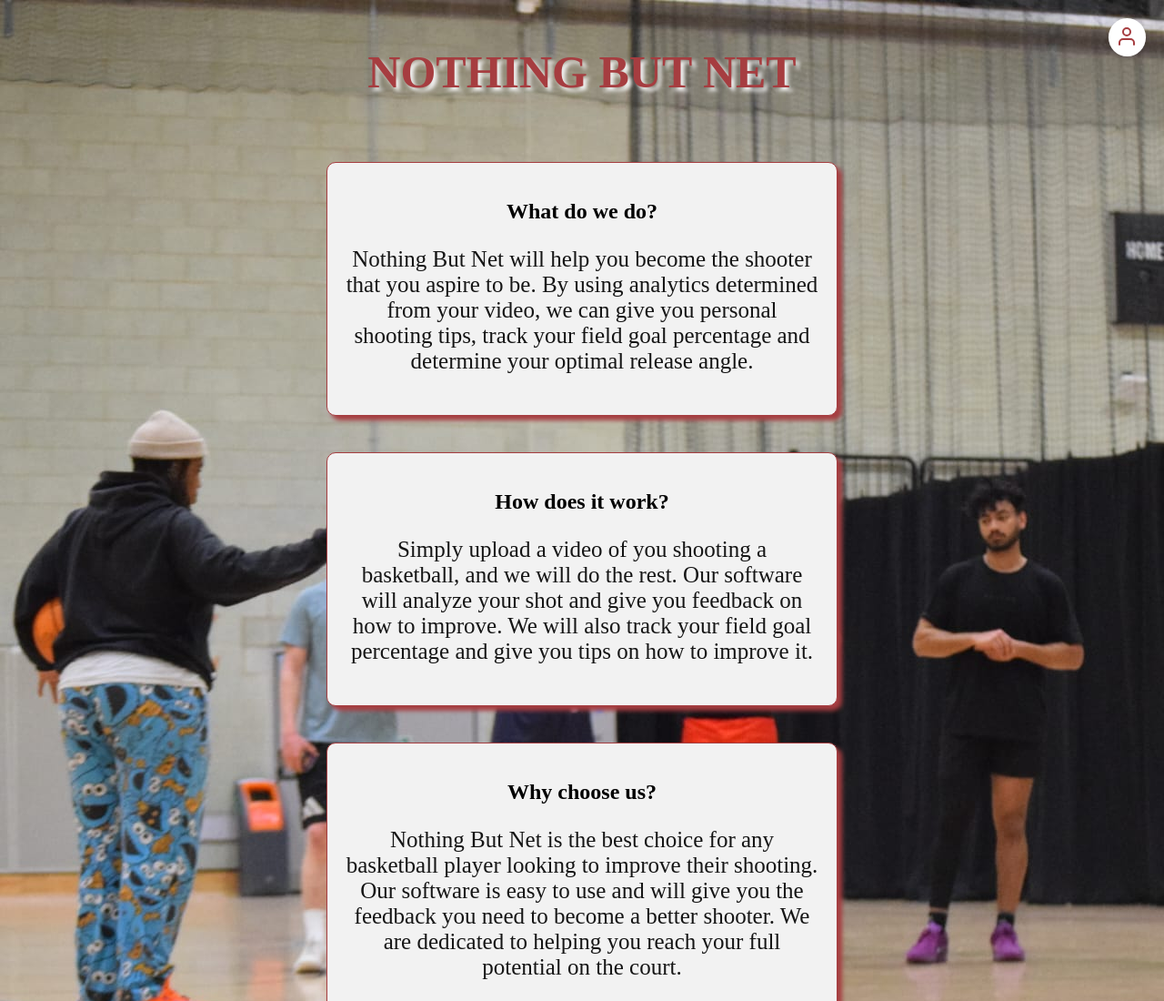
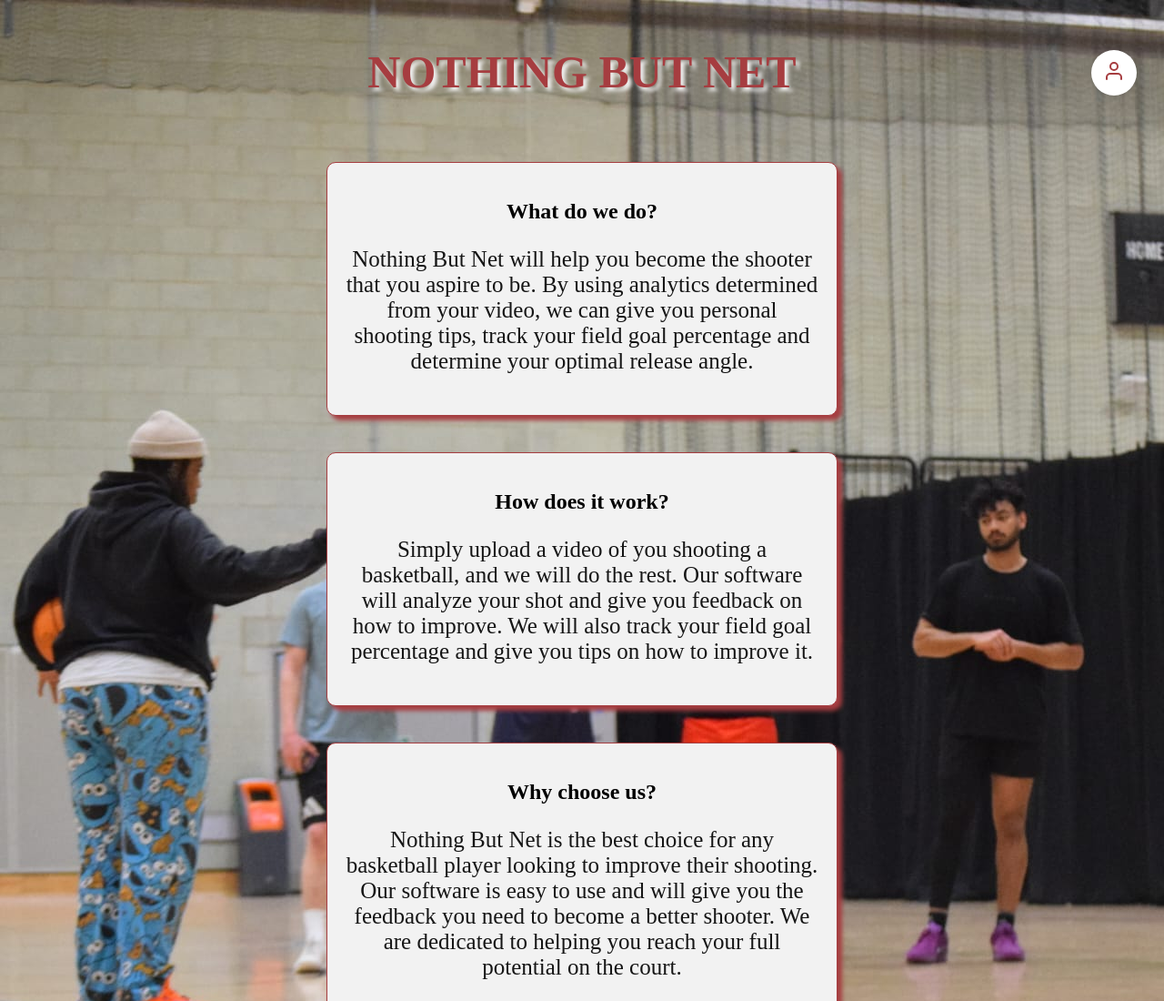
Before and after one commit to Maseeek/nothingbutnet, a website: page index.html in a window 1280 px wide. Shown: the top 1100 px of the page at 91% size. Drawn offline with Linux system fonts and the light colour scheme.

Commit message:
fixed position and sizing of the profile button

```diff
--- a/index.js
+++ b/index.js
@@ -1,7 +1,7 @@
 console.log('Happy developing ✨')
 
 function GetFile(callbackFunction){
-    const fileInput = document.createElement('input');
+    const fileInput  = document.createElement('input');
     fileInput.type = 'file';
     fileInput.accept = 'video/*';
     fileInput.onchange = (event) => {
--- a/style.css
+++ b/style.css
@@ -106,9 +106,10 @@ body {
     cursor: pointer;
     box-shadow: 0 2px 4px rgba(0, 0, 0, 0.1);
     transition: all 0.3s ease;
-    font-family:  Arial, Helvetica, sans-serif;
-    width: 41.5px;
-    height: 41.5px;
+    width: 50px; /* Set the width */
+    height: 50px; /* Set the height */
+    margin: 35px;
+    margin-right: 10px;
 }
 
 .profile-btn:hover {
```
